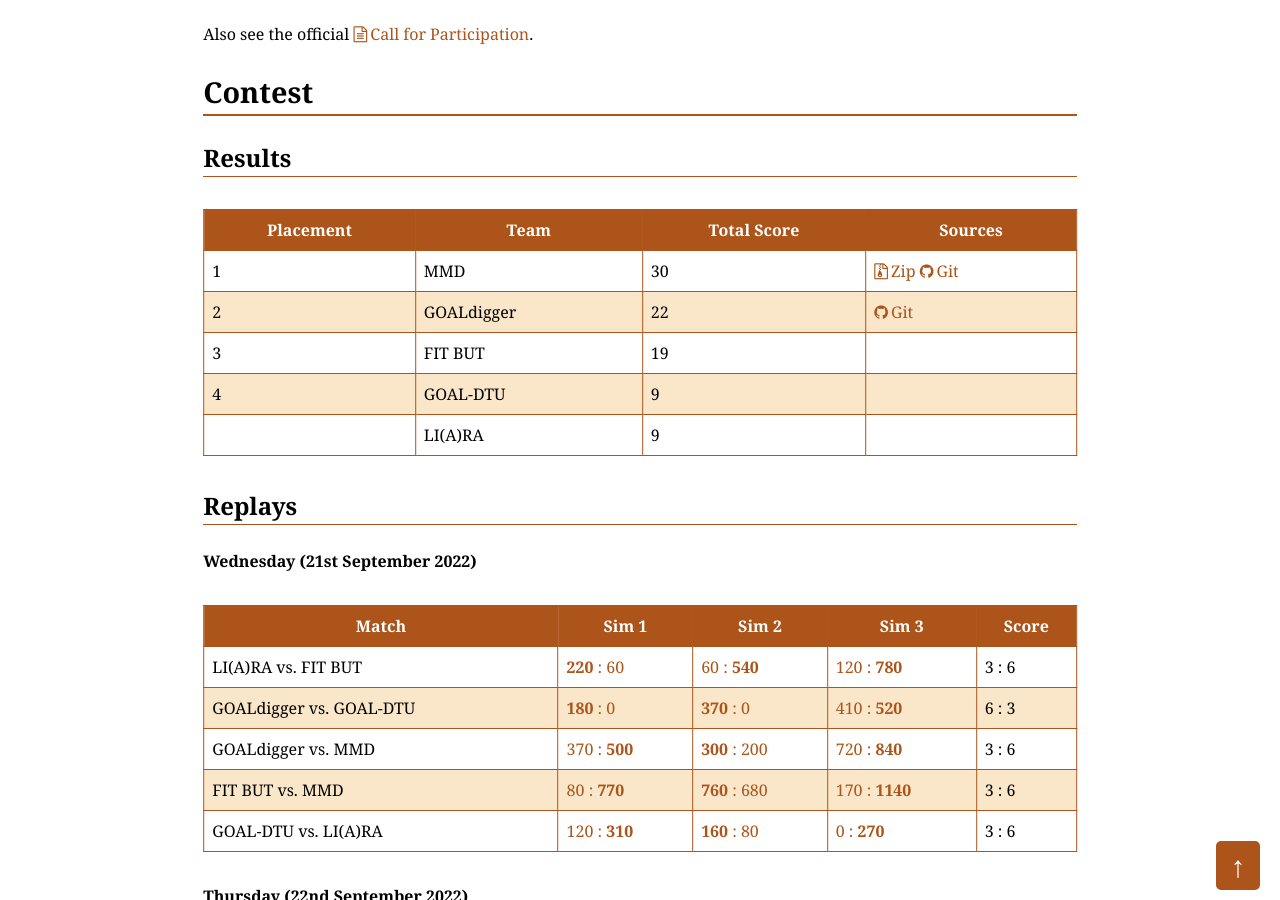
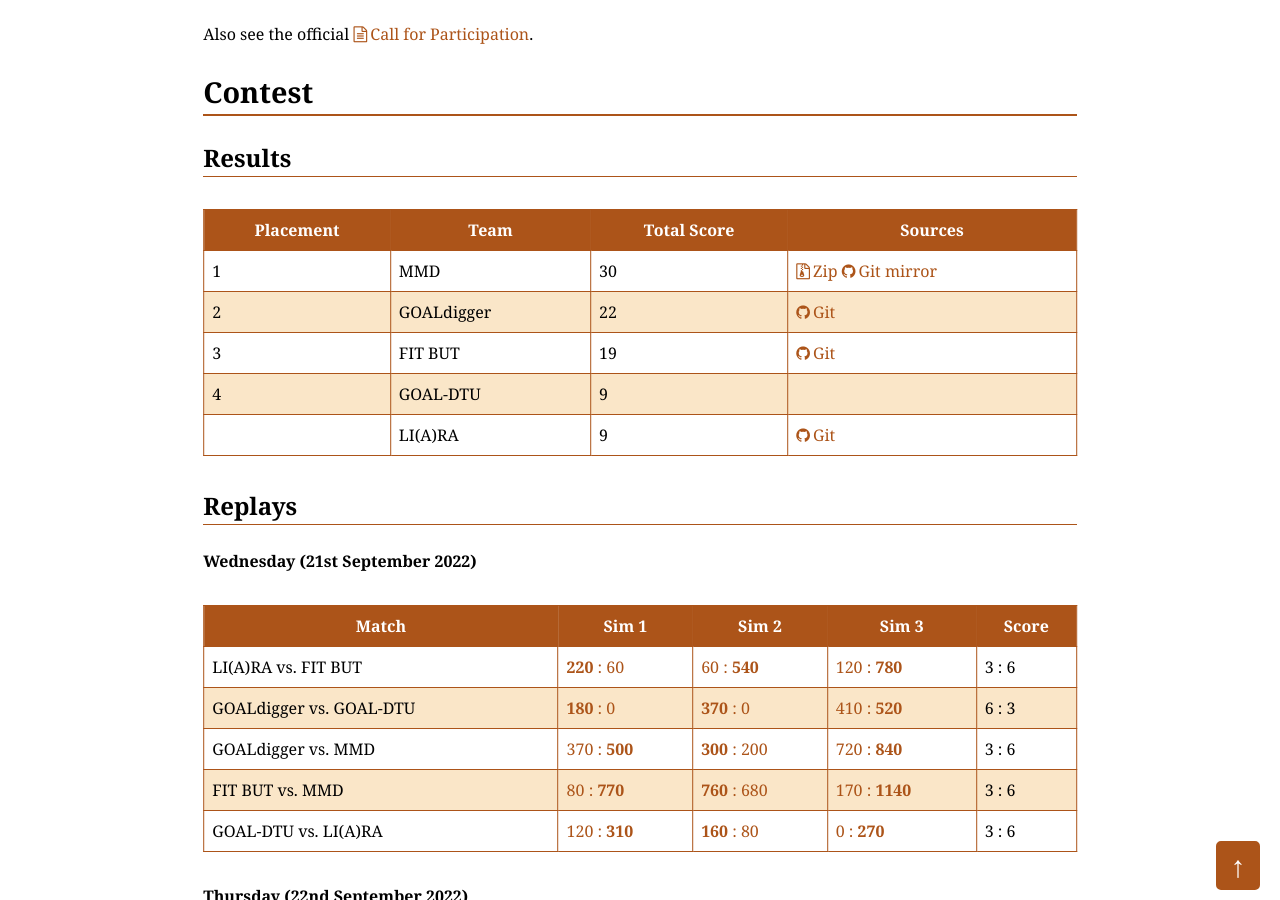
Before and after one commit to agentcontest/agentcontest.github.io, a Jekyll site: the page built from 2022/index.md, in a window 1280 px wide and 900 px high, scrolled down 902 px. Built offline with Jekyll 4.4.1, drawn with Linux system fonts in a browser that asks for light colours.

Commit message:
link more 2022 sources

```diff
--- a/2022/index.md
+++ b/2022/index.md
@@ -23,11 +23,11 @@ Contest
 
 Placement | Team | Total Score | Sources
 --- | --- | --- | ---
-1 | MMD | 30 | [Zip](/2022/sources/MMD.zip) [Git](https://github.com/agentcontest/mapc2022-MMD)
+1 | MMD | 30 | [Zip](/2022/sources/MMD.zip) [Git mirror](https://github.com/agentcontest/mapc2022-MMD)
 2 | GOALdigger | 22 | [Git](https://github.com/BenPapple/ai-GOALdigger)
-3 | FIT BUT | 19 |
+3 | FIT BUT | 19 | [Git](https://github.com/zborilf/deSouches)
 4 | GOAL-DTU | 9 |
-| LI(A)RA | 9 |
+| LI(A)RA | 9 | [Git](https://github.com/Liga-IA/liara-agents)
 
 ### Replays
 
```
